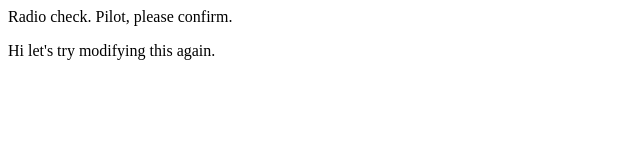
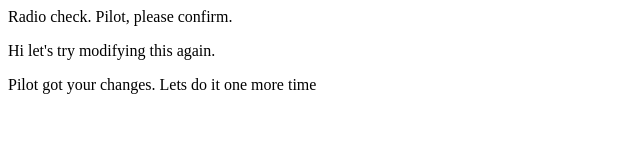
Before and after one commit to Arasee236/Communication-log, a plain HTML site: page index.html in a window 1280 px wide. Shown: the whole page, without its empty margins (0-640 px from the left). Drawn offline with Linux system fonts and the light colour scheme.

Commit message:
Control added third line

```diff
--- a/index.html
+++ b/index.html
@@ -2,5 +2,6 @@
    <body>
       <p>Radio check. Pilot, please confirm.</p>
       <p>Hi let's try modifying this again.</p>
+      <p> Pilot got your changes. Lets do it one more time</p>
    </body>
 </html>
```
